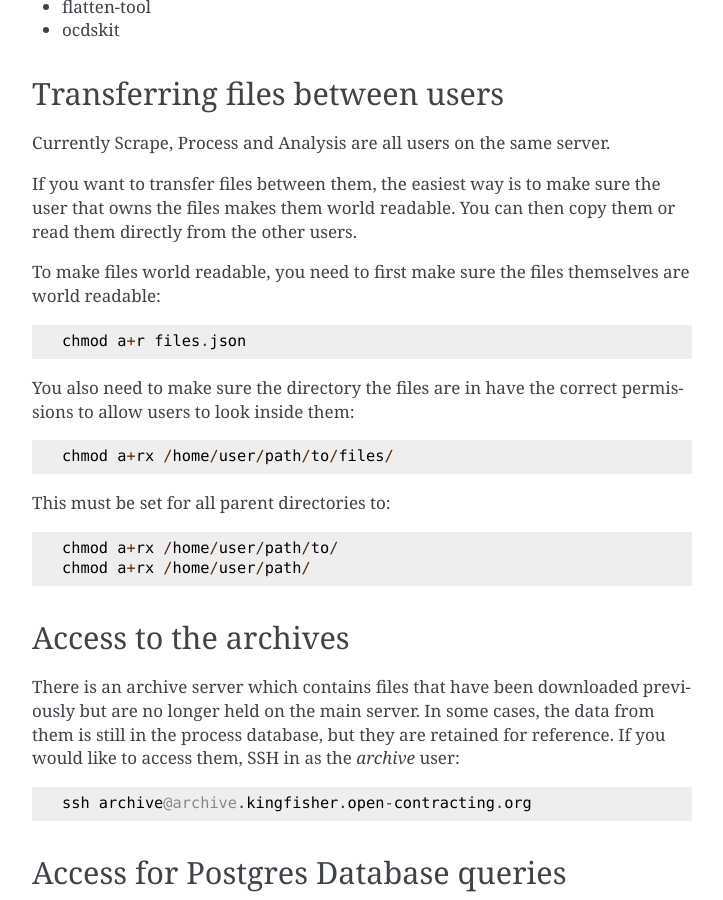
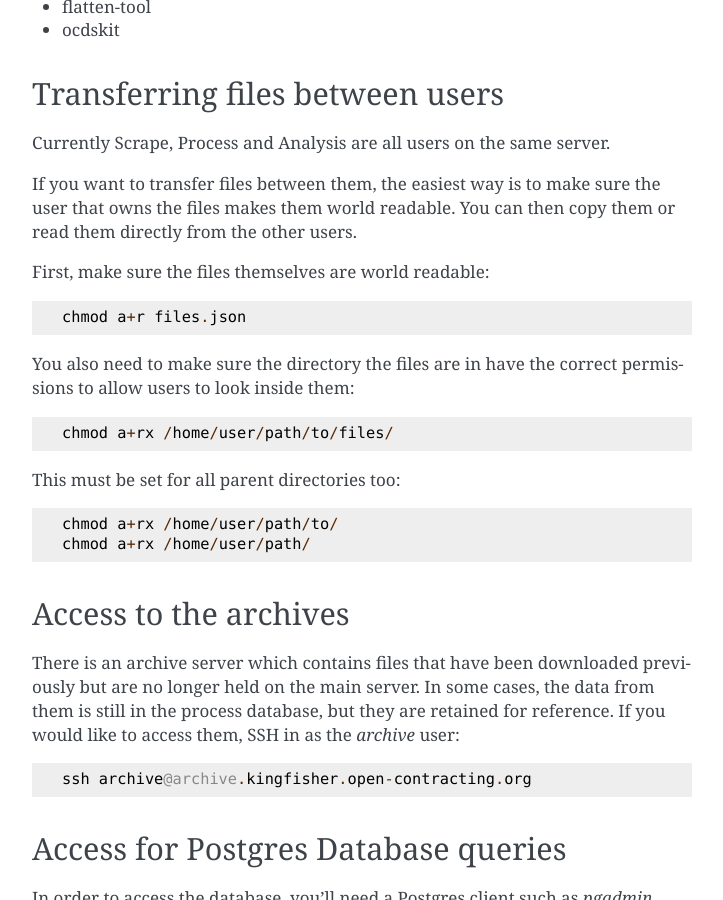
Before and after one commit to open-contracting-archive/kingfisher-vagrant, a Sphinx documentation site: the page built from docs/hosted.rst, in a window 1280 px wide and 900 px high, scrolled down 1501 px. Shown: the whole window, without its empty margins (388-1111 px from the left). Built offline with Sphinx 7.4.7, drawn with Linux system fonts in a browser that asks for light colours.

Commit message:
Alter instructions on how to make files world readable     https://github.com/open-contracting/kingfisher/pull/330

```diff
--- a/docs/hosted.rst
+++ b/docs/hosted.rst
@@ -62,7 +62,7 @@ Currently Scrape, Process and Analysis are all users on the same server.
 
 If you want to transfer files between them, the easiest way is to make sure the user that owns the files makes them world readable. You can then copy them or read them directly from the other users.
 
-To make files world readable, you need to first make sure the files themselves are world readable::
+First, make sure the files themselves are world readable::
 
     chmod a+r files.json
 
@@ -70,7 +70,7 @@ You also need to make sure the directory the files are in have the correct permi
 
     chmod a+rx /home/user/path/to/files/
 
-This must be set for all parent directories to::
+This must be set for all parent directories too::
 
     chmod a+rx /home/user/path/to/
     chmod a+rx /home/user/path/
```
